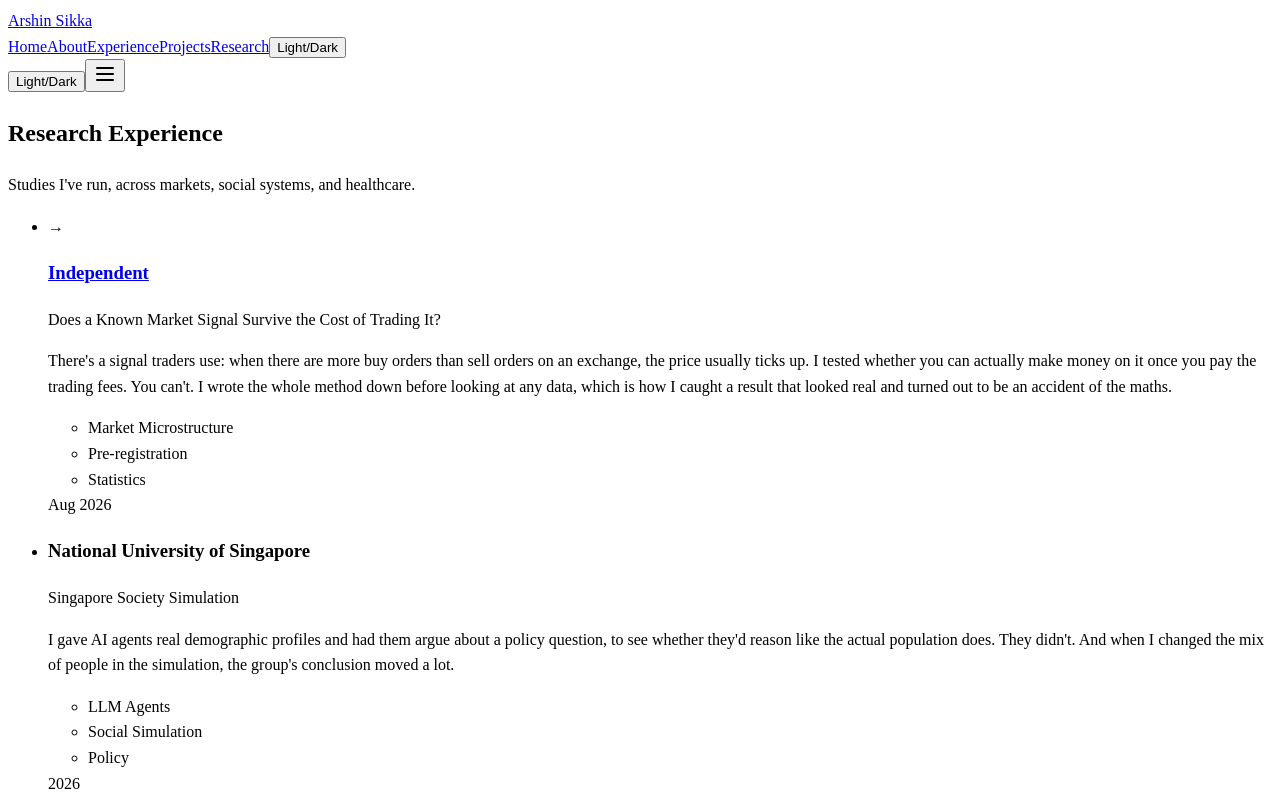
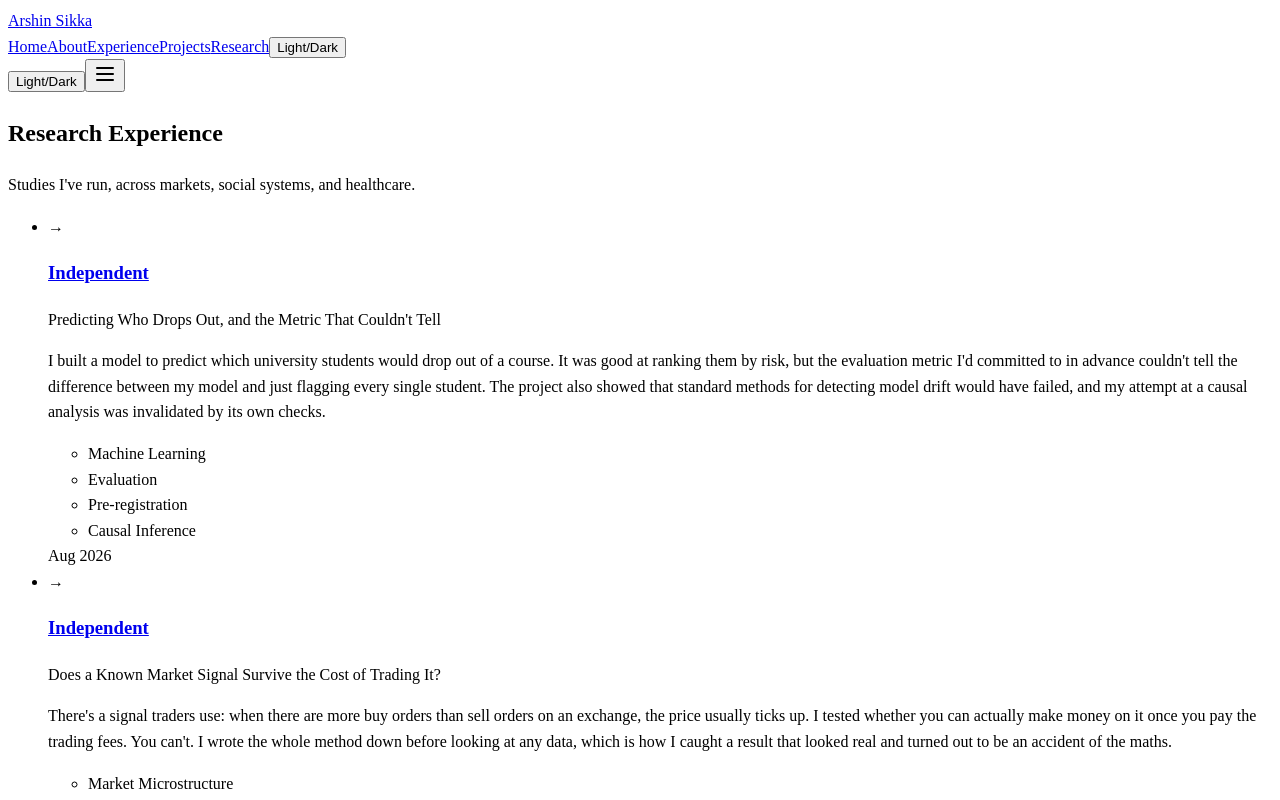
Before and after one commit to arshinsikka/portfolio, a React (Vite) app in the folder client/: page /research in a window 1280 px wide. Shown: the top 800 px of the page. Built offline with nearby package versions, Linux system fonts and the light colour scheme.

Commit message:
feat: Add early warning study to research page

```diff
--- a/client/src/content/research.ts
+++ b/client/src/content/research.ts
@@ -1,6 +1,16 @@
 import type { ResearchItem } from "./types";
 
 export const research: ResearchItem[] = [
+  {
+    slug: "oulad-early-warning-research",
+    title: "Predicting Who Drops Out, and the Metric That Couldn't Tell",
+    organization: "Independent",
+    dates: "Aug 2026",
+    description:
+      "I built a model to predict which university students would drop out of a course. It was good at ranking them by risk, but the evaluation metric I'd committed to in advance couldn't tell the difference between my model and just flagging every single student. The project also showed that standard methods for detecting model drift would have failed, and my attempt at a causal analysis was invalidated by its own checks.",
+    tags: ["Machine Learning", "Evaluation", "Pre-registration", "Causal Inference"],
+    projectSlug: "oulad-early-warning",
+  },
   {
     slug: "ofi-regime-tradability-research",
     title: "Does a Known Market Signal Survive the Cost of Trading It?",
```
